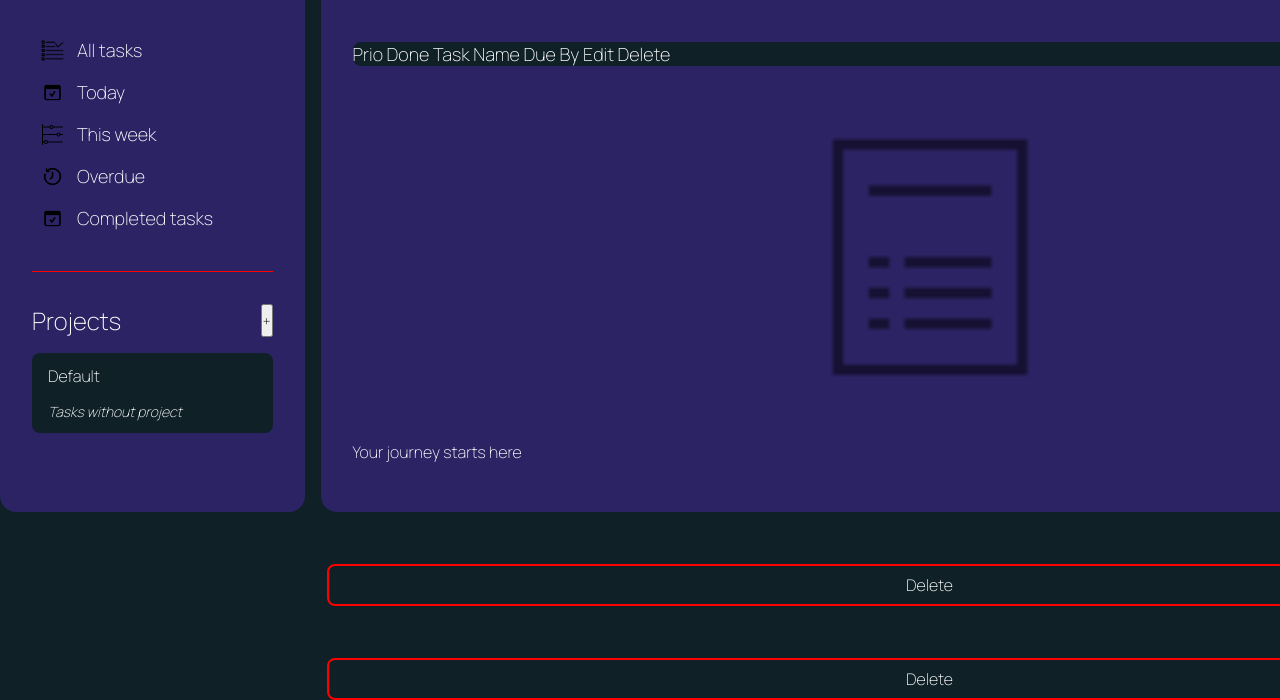
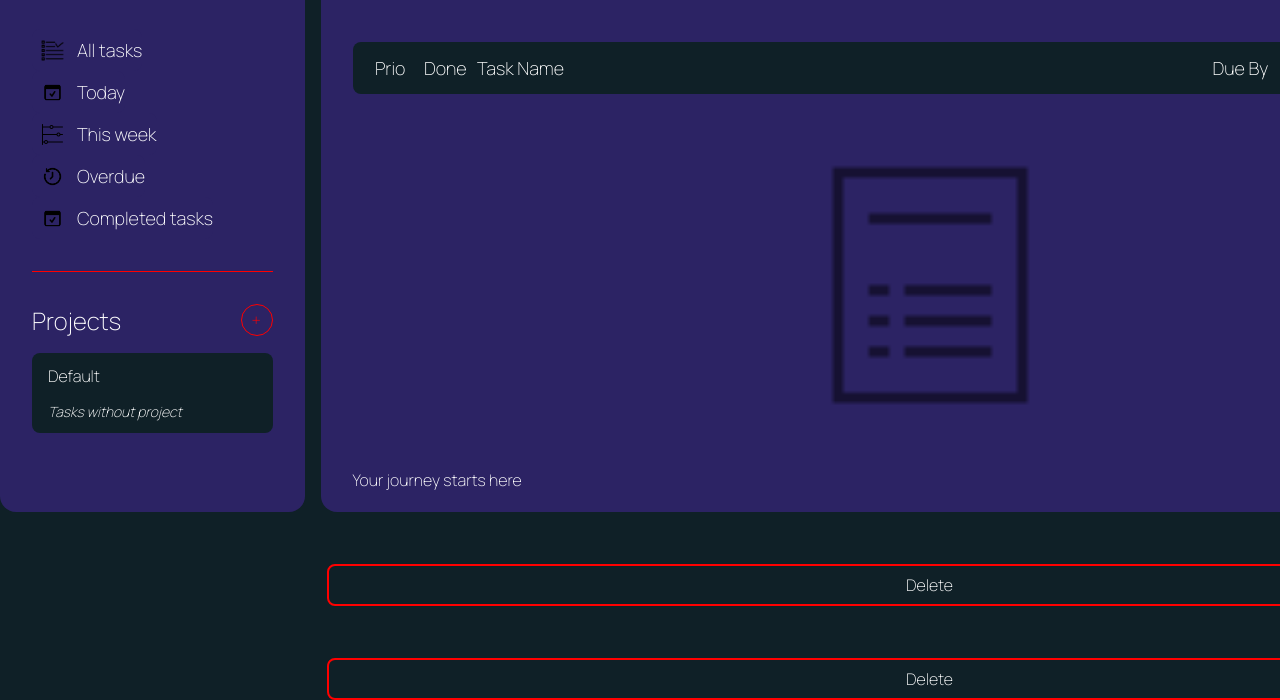
Before and after one commit to Estherwanjik/Todo-list, a website built with webpack: page src/index.html in a window 1280 px wide. Shown: the part 100-800 px from the top of the page. Built offline with nearby package versions, Linux system fonts and the light colour scheme.

Commit message:
corrected ny index .html on tasks problem

```diff
--- a/src/index.html
+++ b/src/index.html
@@ -19,7 +19,7 @@
         </div>
         <div class="add-new-project">
           <h2 class="projects">Projects</h2>
-          <button class="add-project-button" type="button">+</button>
+          <button class="add-project-btn" type="button">+</button>
           <div class="default-project">
             <button class="btn-field btn-field-default" type="button" data-btn="select">
               <div class="project-title">Default</div>
@@ -28,9 +28,7 @@
               <button class="delete-btn delete-project-btn" type="button">Delete</button>
             </button>
           </div>
-          <div class="project-container">
-
-          </div>
+          <div class="project-container"></div>
         </div>
       </div>
       <!-- //Main container to display tasks -->
@@ -41,7 +39,7 @@
             <button id="add-task-btn">+New task</button>
           </div>
           <div class="task-list-header">
-            <div class="tasks">
+            <div class="task">
               <span>Prio</span>
               <span>Done</span>
               <span class="task-name">Task Name</span>
```
